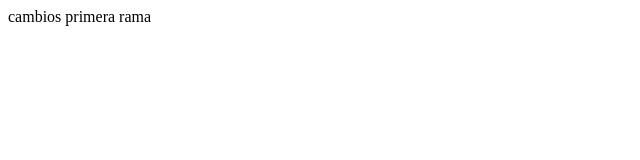
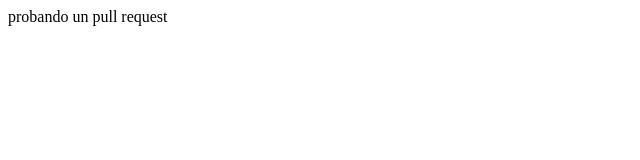
Before and after one commit to alexanderJava8/book-jit, a plain HTML site: page index.html in a window 1280 px wide. Shown: the full height of the page, 0-640 px from the left. Drawn offline with Linux system fonts and the light colour scheme.

Commit message:
Descripción breve de los cambios

```diff
--- a/index.html
+++ b/index.html
@@ -7,6 +7,6 @@
 </head>
 <body>
     <div></div>
-    cambios primera rama
+    probando un pull request
 </body>
 </html>
```
